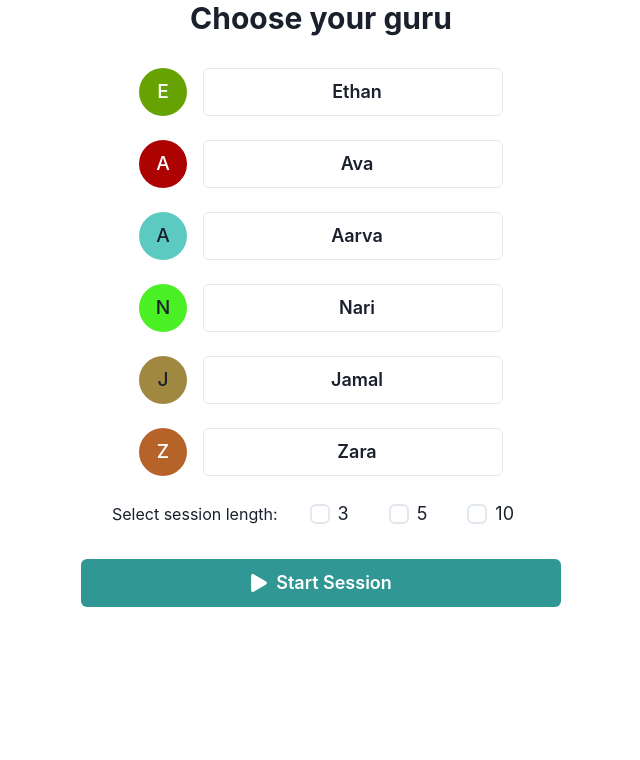
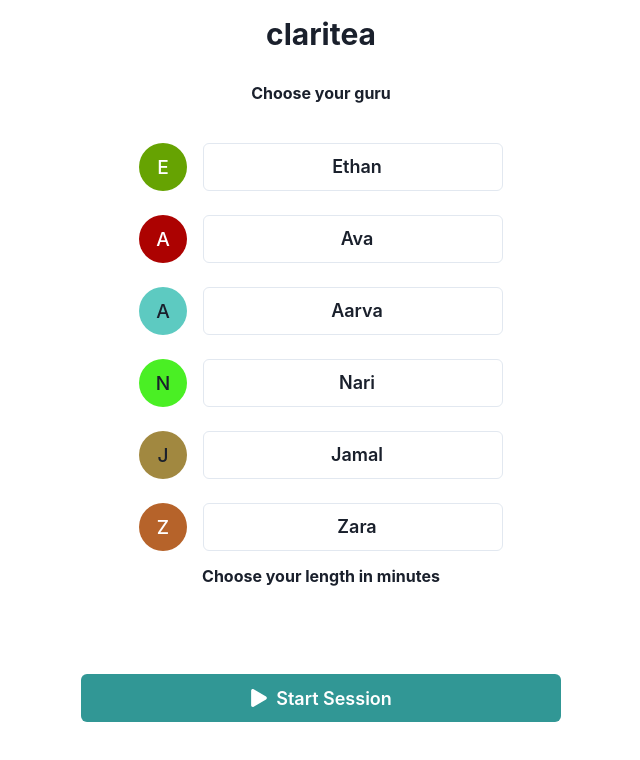
Before and after one commit to eric-yates/meditation-app, a React (Create React App) app: page / in a window 1280 px wide. Shown: the top 760 px of the page, without its empty margins (319-959 px from the left). Built offline with nearby package versions, Linux system fonts and the light colour scheme.

Commit message:
Minor polish updates

```diff
--- a/src/App.tsx
+++ b/src/App.tsx
@@ -8,9 +8,7 @@ import { extendTheme } from "@chakra-ui/react";
 function App() {
   const theme = extendTheme({
     colors: {
-      primary: {
-        main: "#4F4F4F",
-      },
+      primaryButton: '#4F4F4F',
     },
   });
 
--- a/src/Home.tsx
+++ b/src/Home.tsx
@@ -49,7 +49,10 @@ const Page = () => {
 
   return (
     <Stack align={"center"}>
-      <Heading as="h1" size="lg" mb={4}>
+     <Heading as="h1" size="lg" textAlign="center" mt={4} mb={6}>
+        claritea
+      </Heading>
+      <Heading as="h3" size="sm" textAlign="center" mb={6}>
         Choose your guru
       </Heading>
       <Stack>
@@ -80,40 +83,27 @@ const Page = () => {
           </Flex>
         ))}
       </Stack>
-      <Flex justify="center" align="center" mb={4}>
-        <Text>Select session length: </Text>
-        <RadioGroup
-          onChange={handleLengthChange}
-          value={selectedLength}
-          ml={4}
-          display="flex"
-          flexDirection="row"
-        >
-          <Stack direction="row">
+        <Heading as="h3" size="sm" textAlign="center" mb={6}>
+            Choose your length in minutes
+        </Heading>
+        <ButtonGroup ml={4}>
           {lengths.map((length) => (
-              <Radio
+            <Button
               key={length.value}
-                value={length.value}
-                colorScheme={selectedLength === length.value ? "teal" : "gray"}
+              colorScheme={selectedLength === length.value ? 'primaryButton' : 'white'}
               size="lg"
               borderRadius="md"
               px={4}
               py={2}
-                _checked={{
-                  bg: "teal.500",
-                  color: "white",
+              _hover={{
+                cursor: 'pointer',
               }}
-                _hover={{
-                  cursor: "pointer",
-                }}
-                onChange={() => handleLengthChange(length.value)}
+              onClick={() => handleLengthChange(length.value)}
             >
               {length.label}
-              </Radio>
+            </Button>
           ))}
-          </Stack>
-        </RadioGroup>
-      </Flex>
+        </ButtonGroup>
       <Flex width={"30rem"}>
         <Button
           colorScheme="teal"
```
Lines whose indentation alone changed are shown as unchanged.
